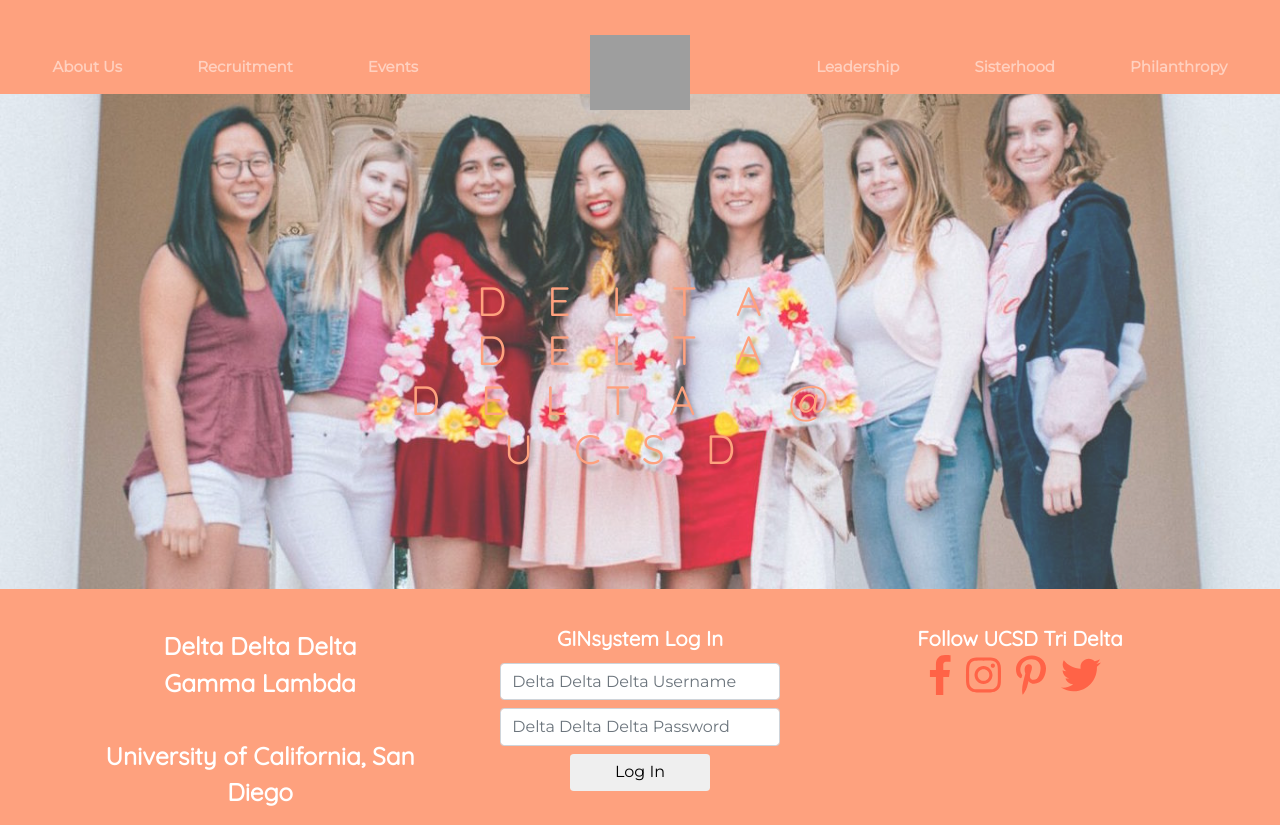
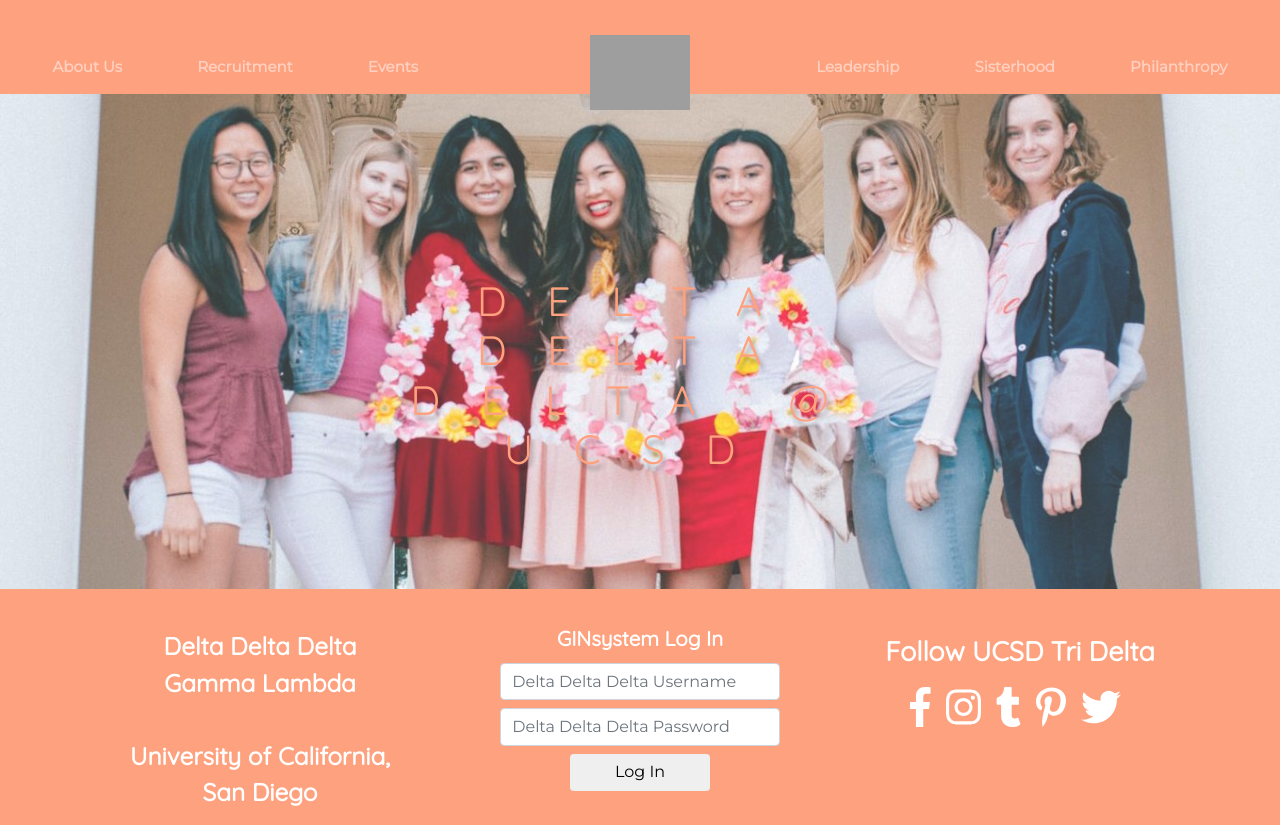
Before and after one commit to p8vu/TriDeltaUCSD, a plain HTML site: page template.html in a window 1280 px wide. Drawn offline with nearby package versions, Linux system fonts and the light colour scheme; grey boxes are pictures that could not be loaded; files whose address does not match are found by name; a web font is replaced by a local one.

Commit message:
fixed styling to footer

```diff
--- a/template.html
+++ b/template.html
@@ -95,7 +95,7 @@
       <div class="row">
 
         <div class="col-sm-4">
-          <div class="footer-text1">Delta Delta Delta <br> Gamma Lambda <br><br>University of California, San Diego</div>
+          <div class="footer-text1">Delta Delta Delta <br> Gamma Lambda <br><br>University of California,<br>San Diego</div>
         </div>
 
         <div class="col-sm-4 login">
@@ -114,10 +114,11 @@
 
          <!-- Social Media Icons-->
         <div class="col-sm-4">
-          <div class="footer-text">Follow UCSD Tri Delta</div>
+          <div class="footer-text2">Follow UCSD Tri Delta</div>
           <div class="social-media">
             <i class="fab fa-facebook-f"></i>
             <i class="fab fa-instagram"></i>
+            <i class="fab fa-tumblr"></i>
             <i class="fab fa-pinterest-p"></i>
             <i class="fab fa-twitter"></i>
           </div>
--- a/tridelta.css
+++ b/tridelta.css
@@ -305,6 +305,7 @@
 }
 .footer-text2{
   margin-top: 1em;
+  margin-bottom: 2vh;
   color:white;
   text-align: center;
   font-family: Quicksand;
@@ -314,6 +315,10 @@
   align-content: center;
 }
 
+.social-media {
+  color: white;
+  text-align: center;
+}
 
 .fa-facebook-f{
   margin-right: 10px;
@@ -334,14 +339,15 @@
   margin-right: 10px;
   font-size:5vh;
 }
+
+.fa-tumblr{
+  margin-right: 10px;
+  font-size:5vh;
+}
+
 /* FOOTER END */
 
 
 .portfolio-item {
   margin-bottom: 30px;
 }
-
-.social-media {
-  color: Tomato;
-  text-align: center;
-}
```
Also changed, not shown: events.html (+2 -1 lines), sisterhood.html (+3 -2 lines).
